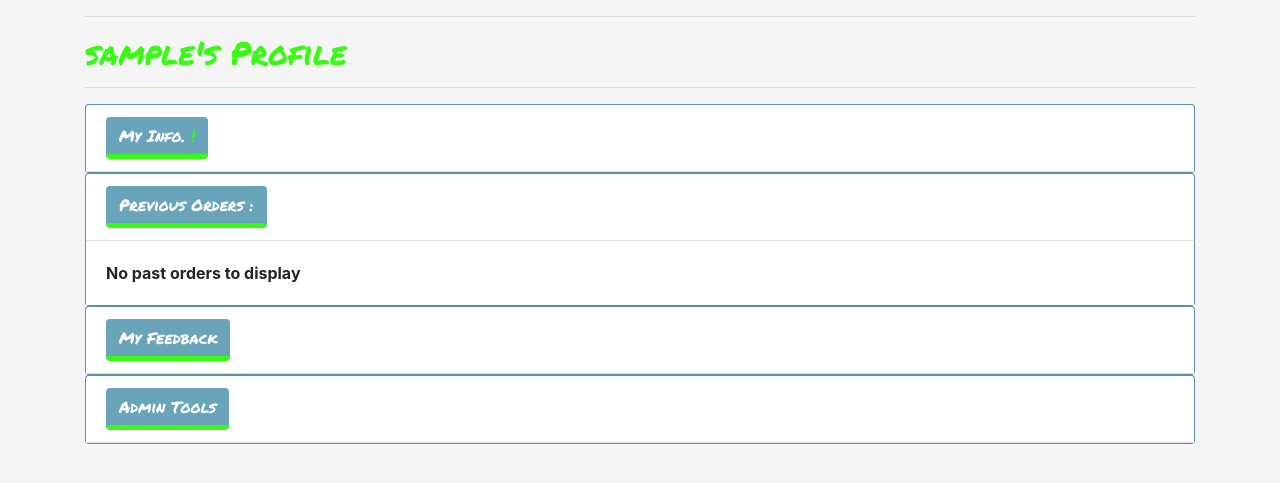
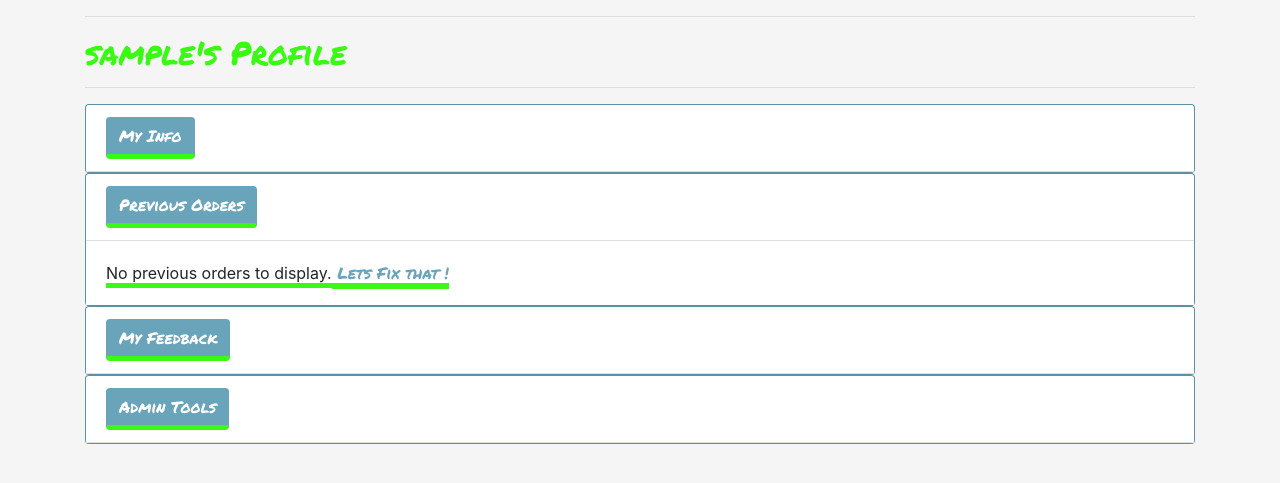
Before and after one commit to FirmoDaniel/Total_Health_At_Home, a Django app: page /profile/ in a window 1280 px wide, after a click on "Previous Orders". Shown: the part 72-555 px from the top of the page. Run offline with Django 3.2, Linux system fonts and the light colour scheme; the visitor is signed in with stand-in values (Sample User, id 1); data comes from the database, SQL or seed files in the repository; data that the repository does not hold is empty; parts of the project's set-up code (start-up, migrations or seed data) failed here and were passed over; some libraries are stand-ins or nearby versions.

Commit message:
UPDATED: profiles.html with admin tools section and made minor style changes to display.

```diff
--- a/profiles/templates/profiles/profile.html
+++ b/profiles/templates/profiles/profile.html
@@ -21,7 +21,7 @@
                 <div class="card-header bg-white" id="headingOne">
                     <h5 class="mb-0">
                         <button class="btn per-marker-white border-bottom-green bg-blue collapsed" data-toggle="collapse" data-target="#collapseOne" aria-expanded="true" aria-controls="collapseOne">
-                         My Info. <span class="per-marker-green">!</span>
+                         My Info
                         </button>
                     </h5>
                 </div>
@@ -40,7 +40,7 @@
                 <div class="card-header bg-white" id="headingTwo">
                 <h5 class="mb-0">
                     <button class="btn per-marker-white border-bottom-green bg-blue collapsed" data-toggle="collapse" data-target="#collapseTwo" aria-expanded="false" aria-controls="collapseTwo">
-                    Previous Orders : <span class="per-marker-green">{% for order in orders %} {% if forloop.last %} {{ forloop.counter}} {% endif %} {% endfor %}</span>
+                    Previous Orders  <span class="per-marker-green">{% for order in orders %} {% if forloop.last %} {{ forloop.counter}} {% endif %} {% endfor %}</span>
                     </button>
                 </h5>
                 </div>
@@ -75,10 +75,7 @@
                             </div>
                         </div>
                         {% else %}
-                        <div class="row">
-                            <div class="col"><p class= "mb-0 font-weight-bold" >No past orders to display </p></div>
-                            <div class="col text-left"><p ></p></div>
-                        </div>
+                        <span class="border-bottom-green mb-5">No previous orders to display.<a class="internal-link" href="{% url 'products' %}"> Lets Fix that !</a></span>
                         {% endif %}
                     </div>
                 </div>
@@ -139,7 +136,7 @@
                                     </div>
                                 {% endif %}
                         {% else %}
-                            <span class="border-bottom-green mb-5">Feedback available after first purchase :</span>
+                            <span class="border-bottom-green mb-5">Feedback available after first purchase. <a class="internal-link" href="{% url 'products' %}"> Lets Fix that !</a></span>
                         {% endif %}
                     </div>
                 </div>
@@ -147,14 +144,14 @@
             <!--Card 4 Admin Tools-->
             {% if user.is_superuser %}
                 <div class="card">
-                    <div class="card-header bg-white" id="headingThree">
+                    <div class="card-header bg-white" id="headingFour">
                         <h5 class="mb-0">
-                        <button class="btn per-marker-white border-bottom-green bg-blue collapsed" data-toggle="collapse" data-target="#collapseThree" aria-expanded="false" aria-controls="collapseThree">
+                        <button class="btn per-marker-white border-bottom-green bg-blue collapsed" data-toggle="collapse" data-target="#collapseFour" aria-expanded="false" aria-controls="collapseFour">
                             Admin Tools
                         </button>
                         </h5>
                     </div>
-                    <div id="collapseThree" class="collapse" aria-labelledby="headingThree" data-parent="#accordion">
+                    <div id="collapseFour" class="collapse" aria-labelledby="headingFour" data-parent="#accordion">
                         <div class="card-body bg-white">
                             <!--List all testimonials pending approval-->
                             <span class="border-bottom-green mb-5">New Testimonial's pending approval :</span>
```
